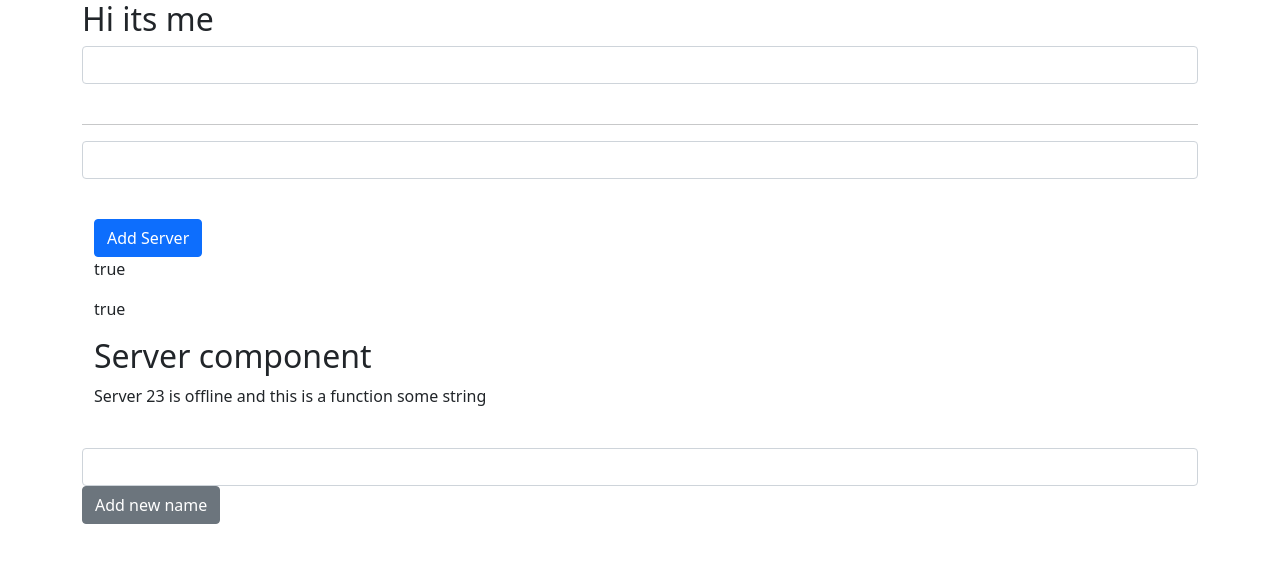
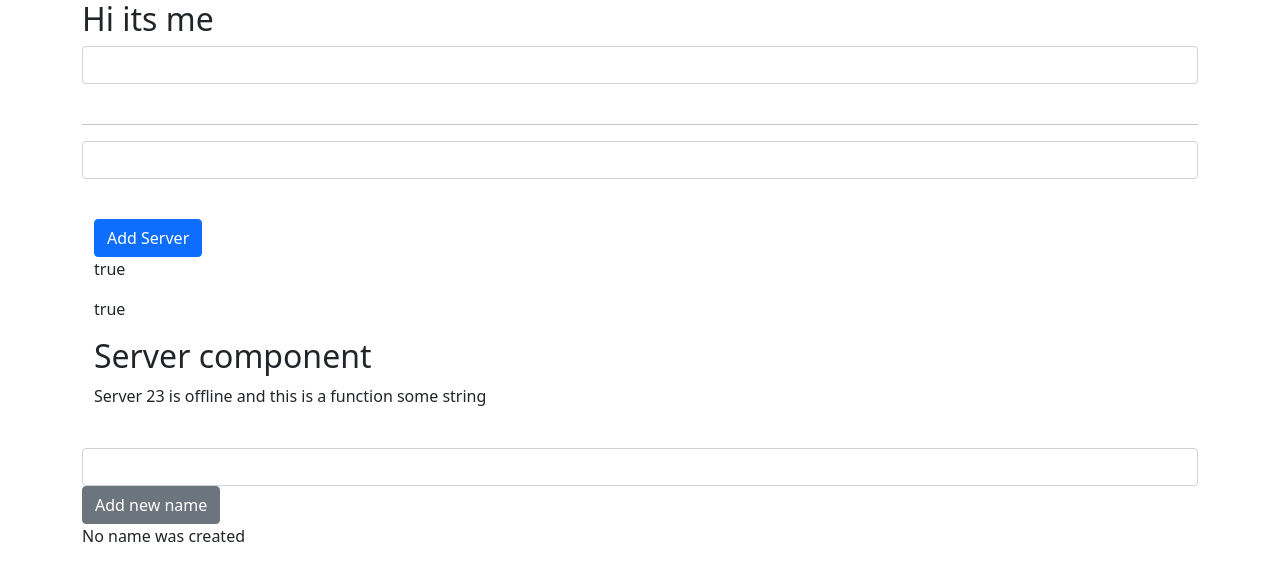
Before and after one commit to YuriiDzyuba/udem-ang, an Angular app: page / in a window 1280 px wide. Shown: the top 580 px of the page. Built offline with nearby package versions, Linux system fonts and the light colour scheme.

Commit message:
Add else to ngIf directive

```diff
--- a/src/app/app.component.html
+++ b/src/app/app.component.html
@@ -41,5 +41,10 @@
   [disabled]="allowNewName"
   (click)="onCreateNewName()"
   >Add new name</button>
-  <p *ngIf="isNewNameCreated">New name was created {{ newName }}</p>
+  <p *ngIf="isNewNameCreated; else noNameCreated">New name was created {{ newName }}</p>
+  <ng-template #noNameCreated>
+    <p>
+      No name was created
+    </p>
+  </ng-template>
 </div>
```
